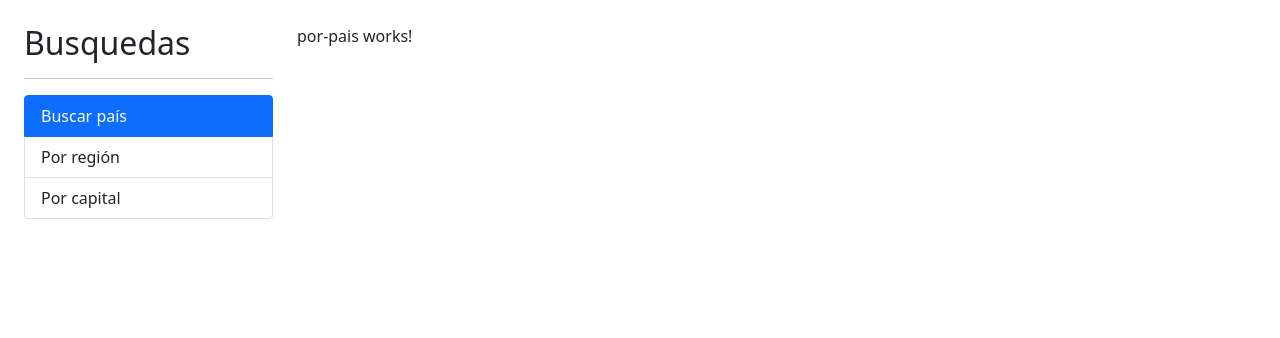
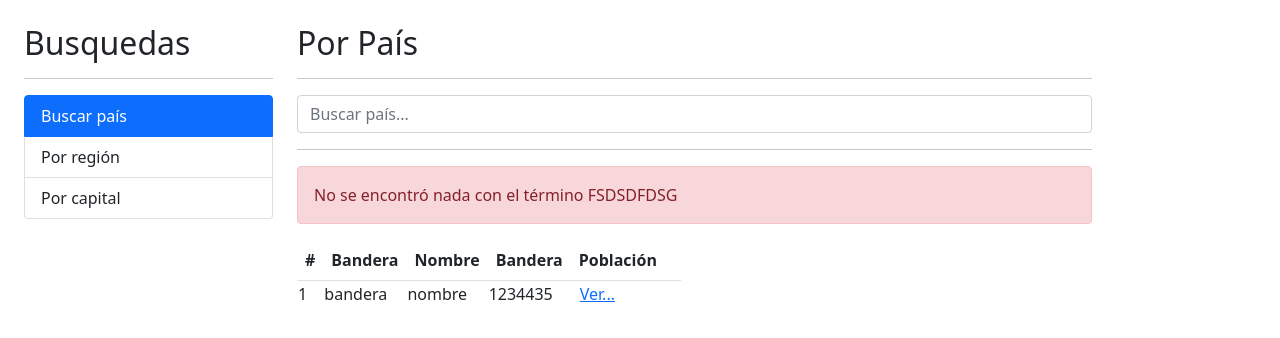
Before and after one commit to washopilot/03-paisesApp, an Angular app: page / in a window 1280 px wide. Shown: the top 338 px of the page. Built offline with nearby package versions, Linux system fonts and the light colour scheme.

Commit message:
componente para buscar por país

```diff
--- a/src/app/pais/pages/por-pais/por-pais.component.html
+++ b/src/app/pais/pages/por-pais/por-pais.component.html
@@ -1 +1,40 @@
-<p>por-pais works!</p>
+<h2>Por País</h2>
+<hr />
+
+<div class="row">
+  <div class="col">
+    <form (ngSubmit)="buscar()" autocomplete="off">
+      <input
+        type="text"
+        name="termino"
+        class="form-control"
+        [(ngModel)]="termino"
+        placeholder="Buscar país..." />
+    </form>
+  </div>
+</div>
+
+<hr />
+<div class="alert alert-danger">No se encontró nada con el término FSDSDFDSG</div>
+
+<div class="table table-hover">
+  <thead>
+    <tr>
+      <th>#</th>
+      <th>Bandera</th>
+      <th>Nombre</th>
+      <th>Bandera</th>
+      <th>Población</th>
+      <th></th>
+    </tr>
+  </thead>
+  <tbody>
+    <td>1</td>
+    <td>bandera</td>
+    <td>nombre</td>
+    <td>1234435</td>
+    <td>
+      <a href="/pais.cri">Ver...</a>
+    </td>
+  </tbody>
+</div>
--- a/src/app/pais/pages/por-pais/por-pais.component.ts
+++ b/src/app/pais/pages/por-pais/por-pais.component.ts
@@ -1,16 +1,15 @@
-import { Component, OnInit } from '@angular/core';
+import { Component } from '@angular/core';
 
 @Component({
   selector: 'app-por-pais',
   templateUrl: './por-pais.component.html',
-  styles: [
-  ]
+  styles: []
 })
-export class PorPaisComponent implements OnInit {
+export class PorPaisComponent {
+  termino: string = '';
+  constructor() {}
 
-  constructor() { }
-
-  ngOnInit(): void {
+  buscar() {
+    console.log(this.termino);
   }
-
 }
--- a/src/app/pais/pais.module.ts
+++ b/src/app/pais/pais.module.ts
@@ -1,5 +1,7 @@
 import { NgModule } from '@angular/core';
 import { CommonModule } from '@angular/common';
+import { FormsModule } from '@angular/forms';
+
 import { PorCapitalComponent } from './pages/por-capital/por-capital.component';
 import { PorPaisComponent } from './pages/por-pais/por-pais.component';
 import { PorRegionComponent } from './pages/por-region/por-region.component';
@@ -8,6 +10,6 @@ import { VerPaisComponent } from './pages/ver-pais/ver-pais.component';
 @NgModule({
   declarations: [PorCapitalComponent, PorPaisComponent, PorRegionComponent, VerPaisComponent],
   exports: [PorCapitalComponent, PorPaisComponent, PorRegionComponent, VerPaisComponent],
-  imports: [CommonModule]
+  imports: [CommonModule, FormsModule]
 })
 export class PaisModule {}
```
